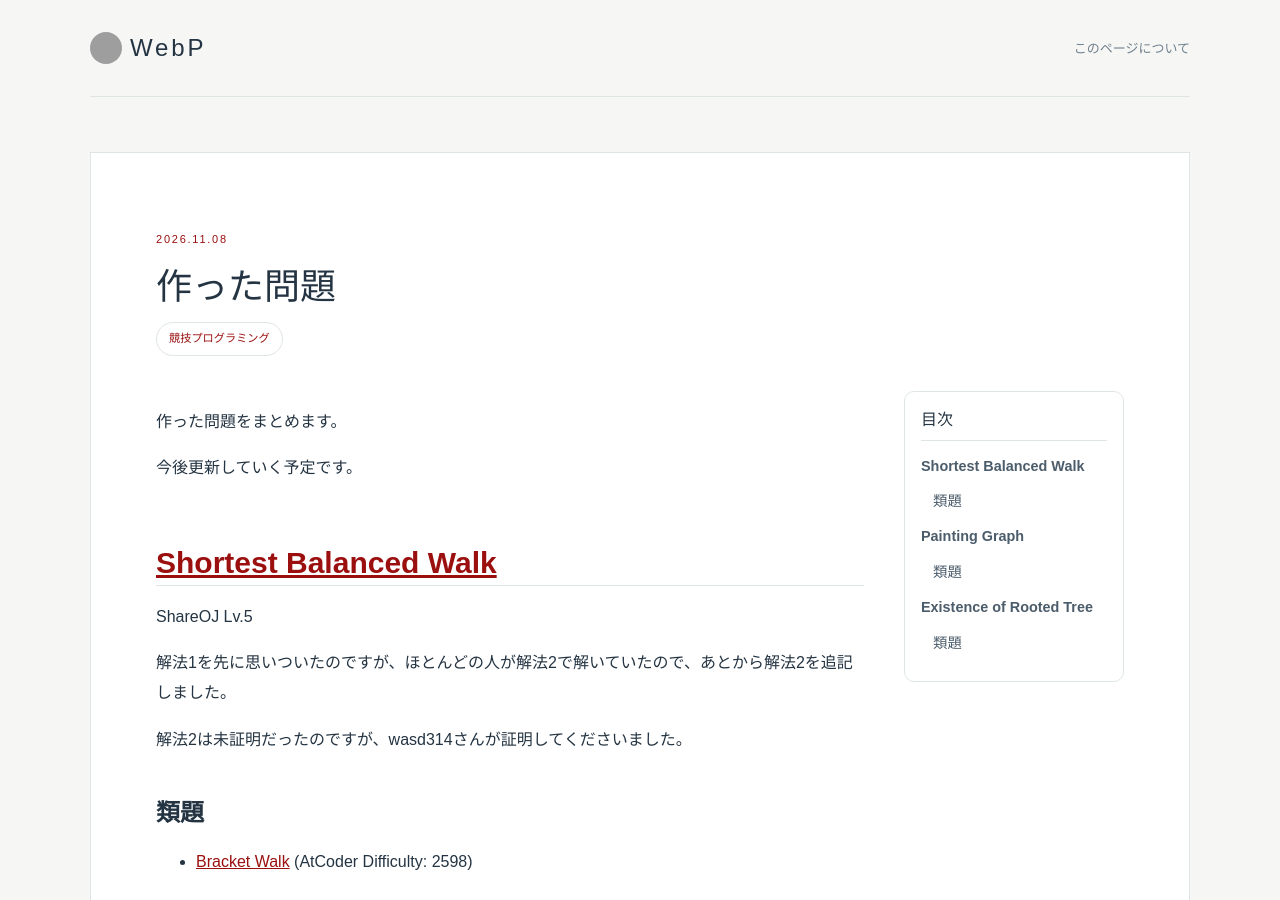
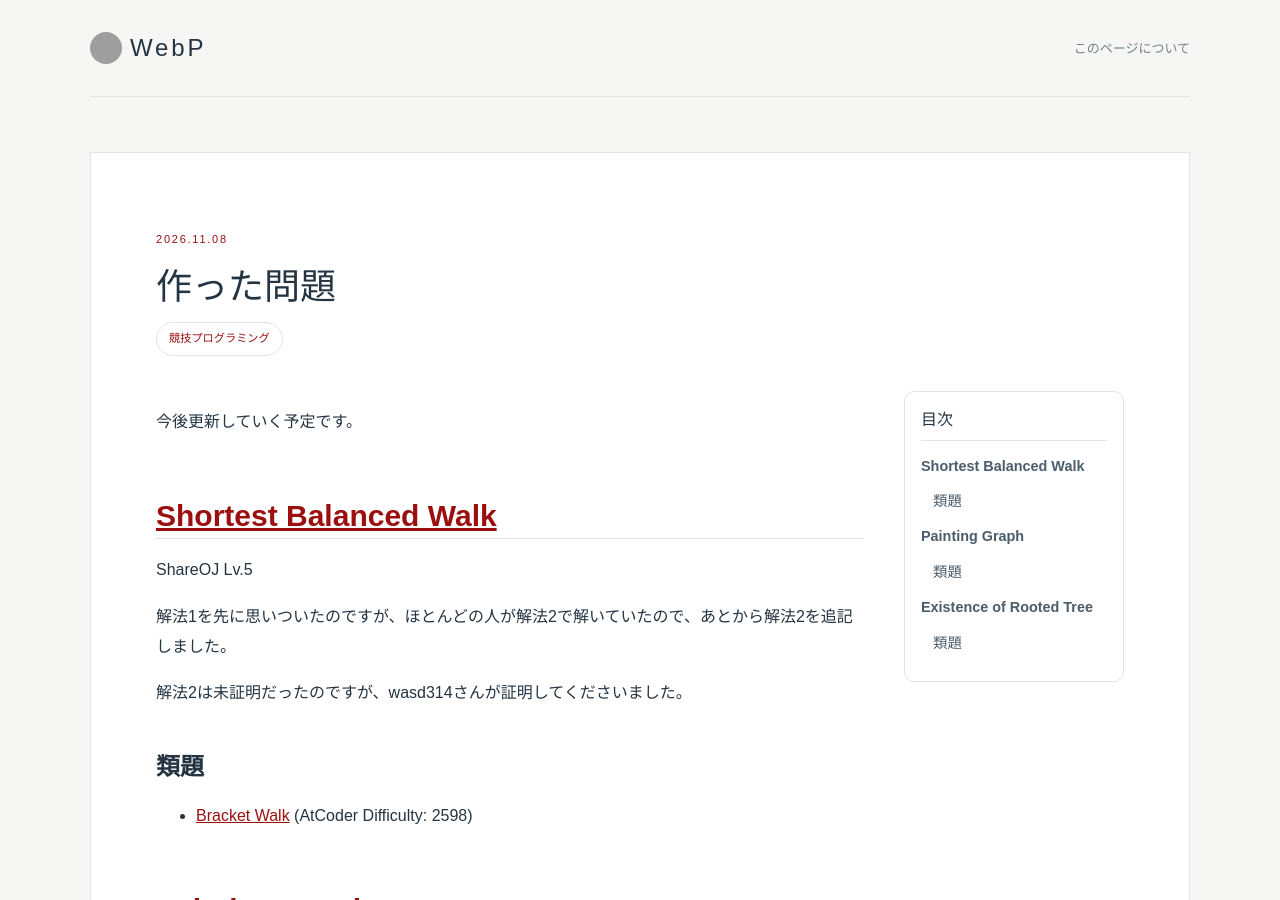
Before and after one commit to JPEG24/hp, a Jekyll site: the page built from _posts/2026-11-08-problems.md, in a window 1280 px wide and 900 px high. Built offline with Jekyll 4.4.1, drawn with Linux system fonts in a browser that asks for light colours; grey boxes are pictures that could not be loaded.

Commit message:
記事を更新

```diff
--- a/_posts/2026-11-08-problems.md
+++ b/_posts/2026-11-08-problems.md
@@ -5,8 +5,6 @@ date: 2026-11-08
 categories:
   - 競技プログラミング
 ---
-
-作った問題をまとめます。
 
 今後更新していく予定です。
 
```
